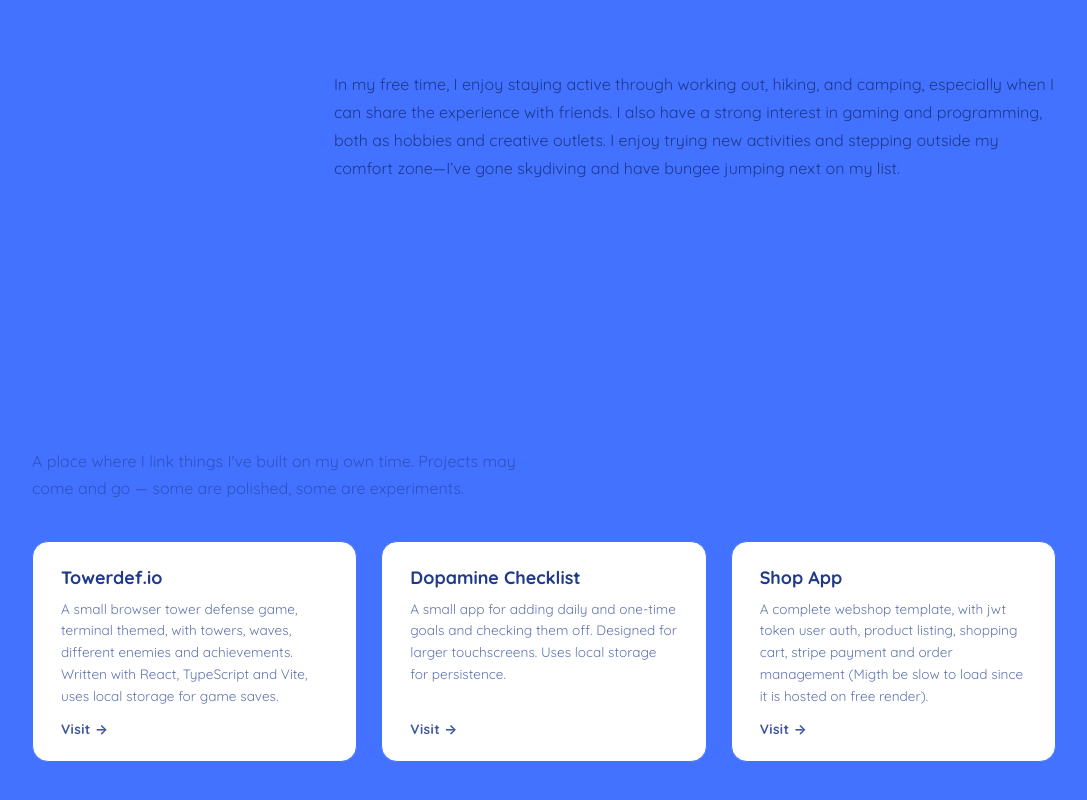
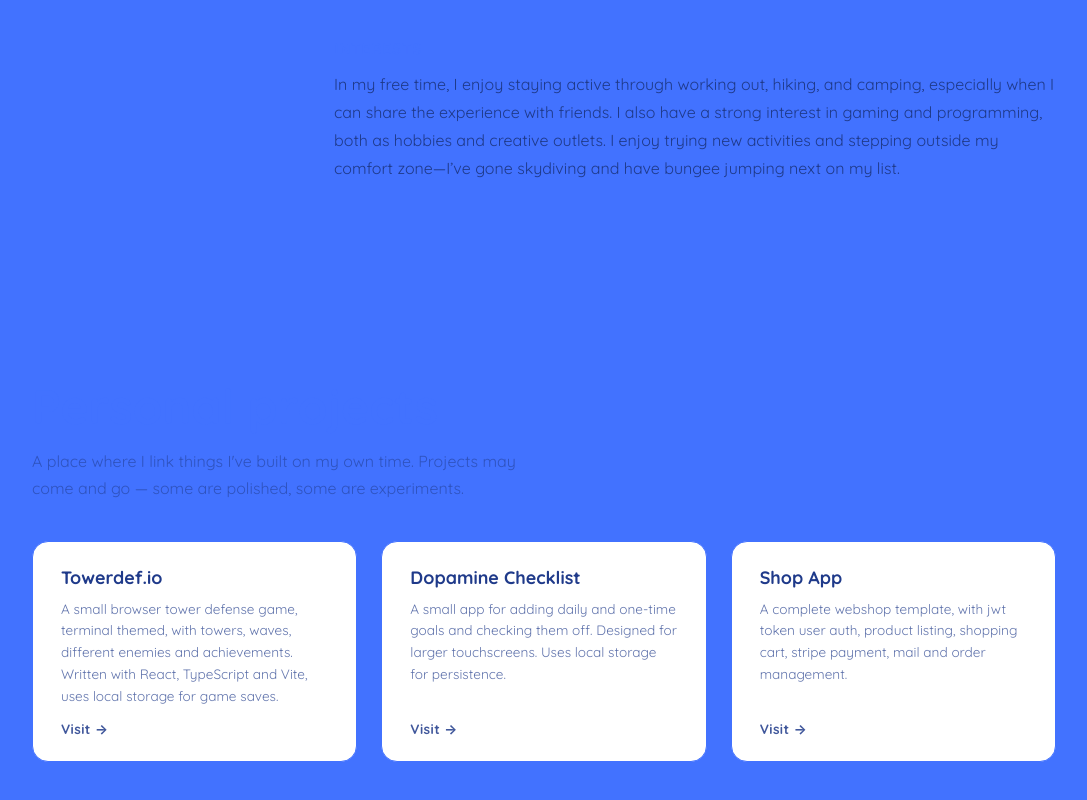
Before and after one commit to OskarOtt/oskott-home, a React (Vite) app: page / in a window 1280 px wide. Shown: the part 1852-2652 px from the top of the page, without its empty margins (96-1183 px from the left). Built offline with nearby package versions, Linux system fonts and the light colour scheme.

Commit message:
remove render comment

```diff
--- a/src/data/projects.ts
+++ b/src/data/projects.ts
@@ -20,7 +20,7 @@
   {
     title: 'Shop App',
     description:
-      'A complete webshop template, with jwt token user auth, product listing, shopping cart, stripe payment and order management (Migth be slow to load since it is hosted on free render).',
+      'A complete webshop template, with jwt token user auth, product listing, shopping cart, stripe payment, mail and order management.',
     link: 'https://oskarott.github.io/webshop-template-frontend/',
   },
 ]
```
